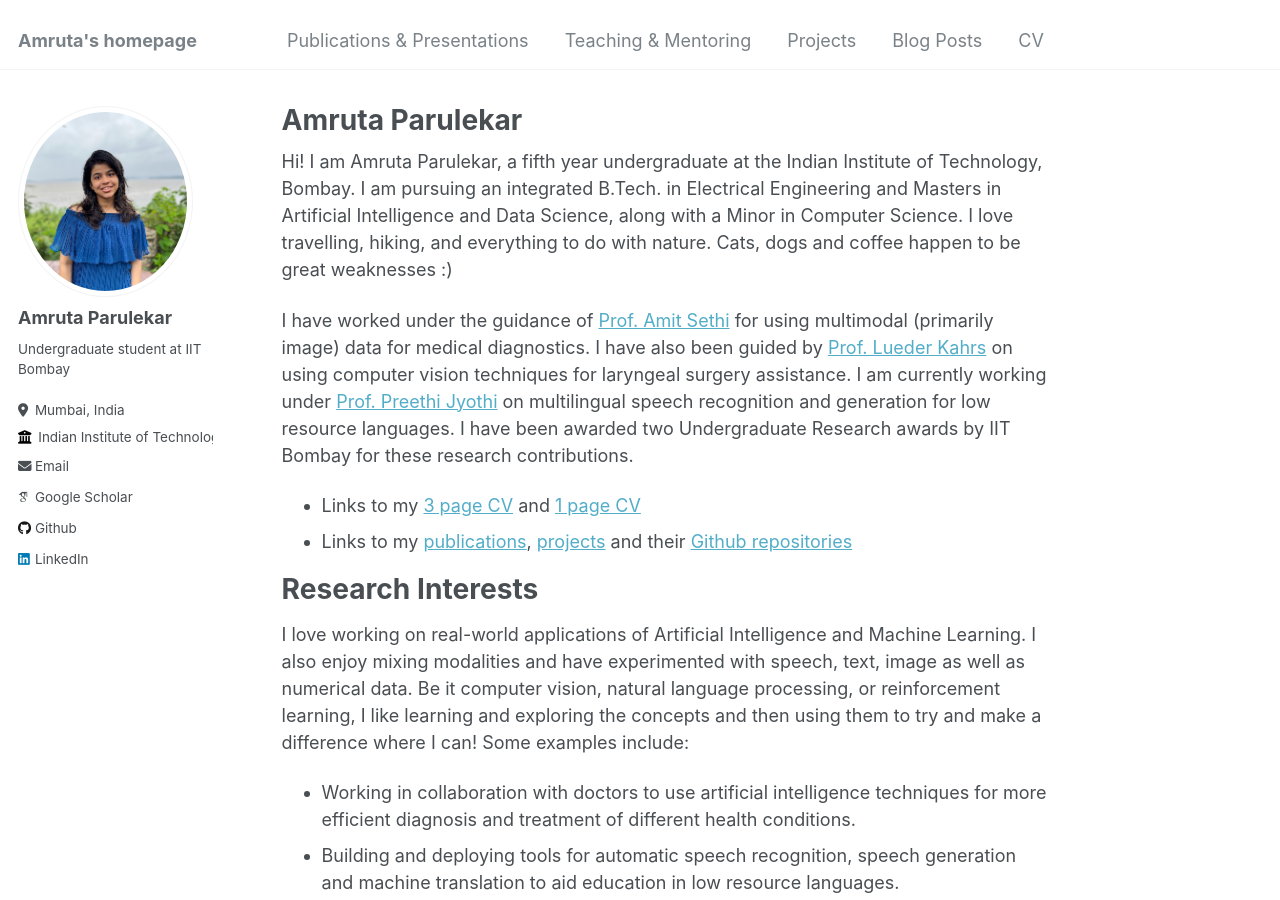
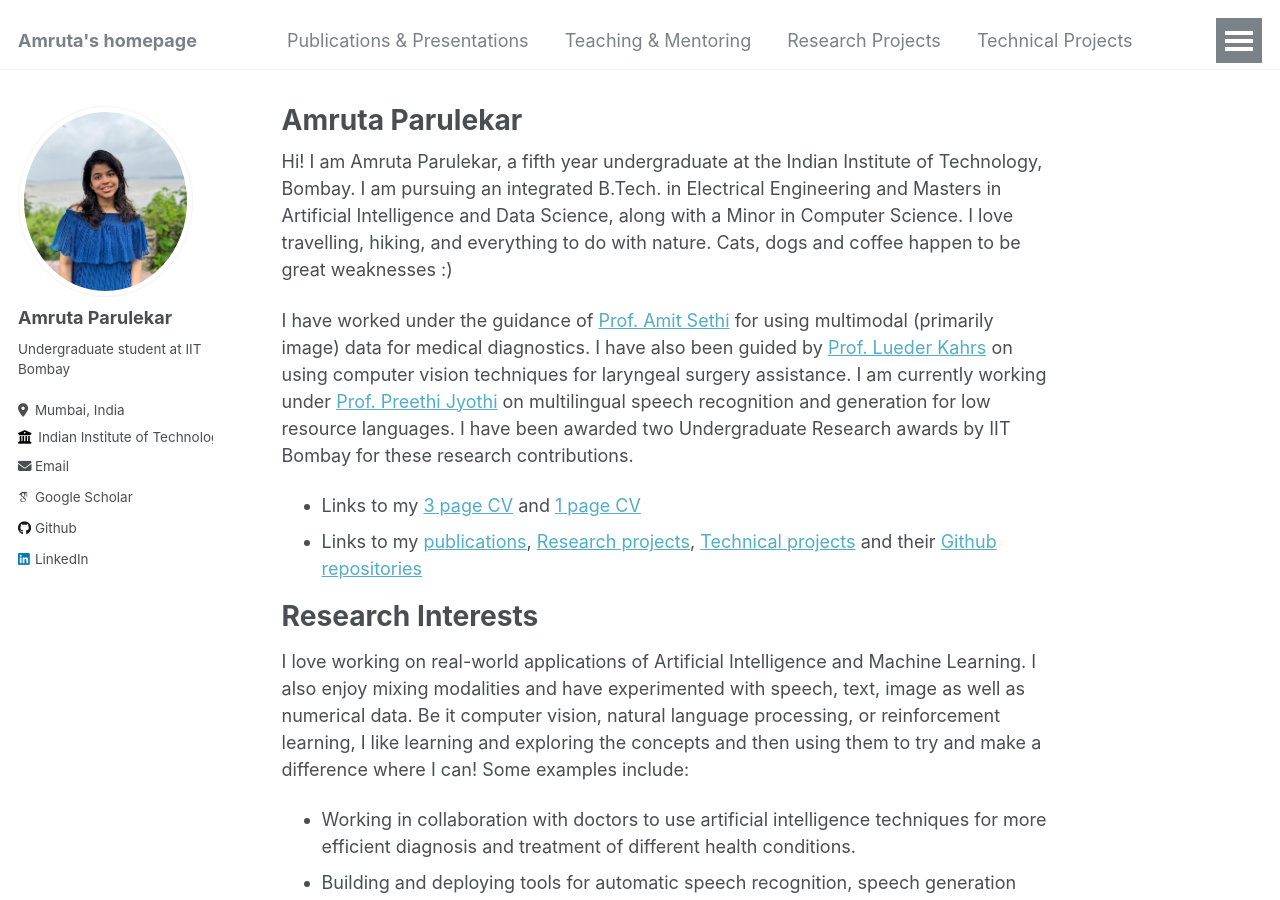
Before and after one commit to Amparulekar/Amparulekar.github.io, a Jekyll site: the page built from _pages/about.md, in a window 1280 px wide and 900 px high. Built offline with Jekyll 4.4.1, drawn with Linux system fonts in a browser that asks for light colours; some web fonts are replaced; a script that is not in the unit is left out.

Commit message:
homepagefinal

```diff
--- a/_data/navigation.yml
+++ b/_data/navigation.yml
@@ -3,15 +3,14 @@ main:
   - title: "Publications & Presentations"
     url: /publications/
 
-
   - title: "Teaching & Mentoring"
     url: /teaching/
 
-  - title: "Projects"
+  - title: "Research Projects"
     url: /portfolio/
+
+  - title: "Technical Projects"
+    url: /cv/
 
   - title: "Blog Posts"
     url: /year-archive/
-
-  - title: "CV"
-    url: /cv/
--- a/_pages/about.md
+++ b/_pages/about.md
@@ -12,7 +12,7 @@ Hi! I am Amruta Parulekar, a fifth year undergraduate at the Indian Institute of
 I have worked under the guidance of [Prof. Amit Sethi](https://www.ee.iitb.ac.in/~asethi/) for using multimodal (primarily image) data for medical diagnostics. I have also been guided by [Prof. Lueder Kahrs](https://www.utm.utoronto.ca/math-cs-stats/people/lueder-kahrs) on using computer vision techniques for laryngeal surgery assistance. I am currently working under [Prof. Preethi Jyothi](https://www.cse.iitb.ac.in/~pjyothi/) on multilingual speech recognition and generation for low resource languages. I have been awarded two Undergraduate Research awards by IIT Bombay for these research contributions.
 
 * Links to my [3 page CV](http://Amparulekar.github.io/files/3PG_UNIV_JULY2024.pdf) and [1 page CV](http://Amparulekar.github.io/files/1PG_UNIV_JULY2024.pdf)
-* Links to my [publications](http://Amparulekar.github.io/publications), [projects](http://Amparulekar.github.io/portfolio) and their [Github repositories](https://github.com/Amparulekar?tab=repositories)
+* Links to my [publications](http://Amparulekar.github.io/publications), [Research projects](http://Amparulekar.github.io/portfolio), [Technical projects](http://Amparulekar.github.io/cv) and their [Github repositories](https://github.com/Amparulekar?tab=repositories)
 
 
 Research Interests
```
